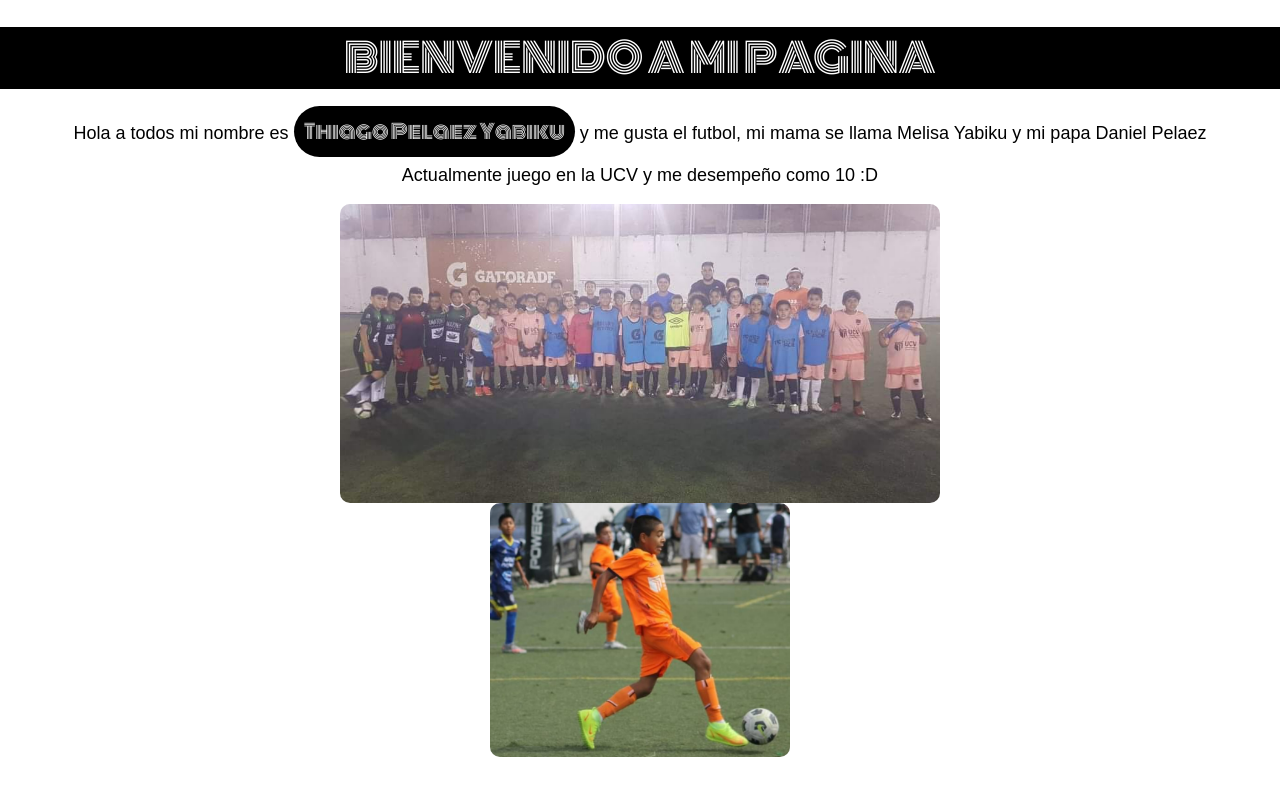
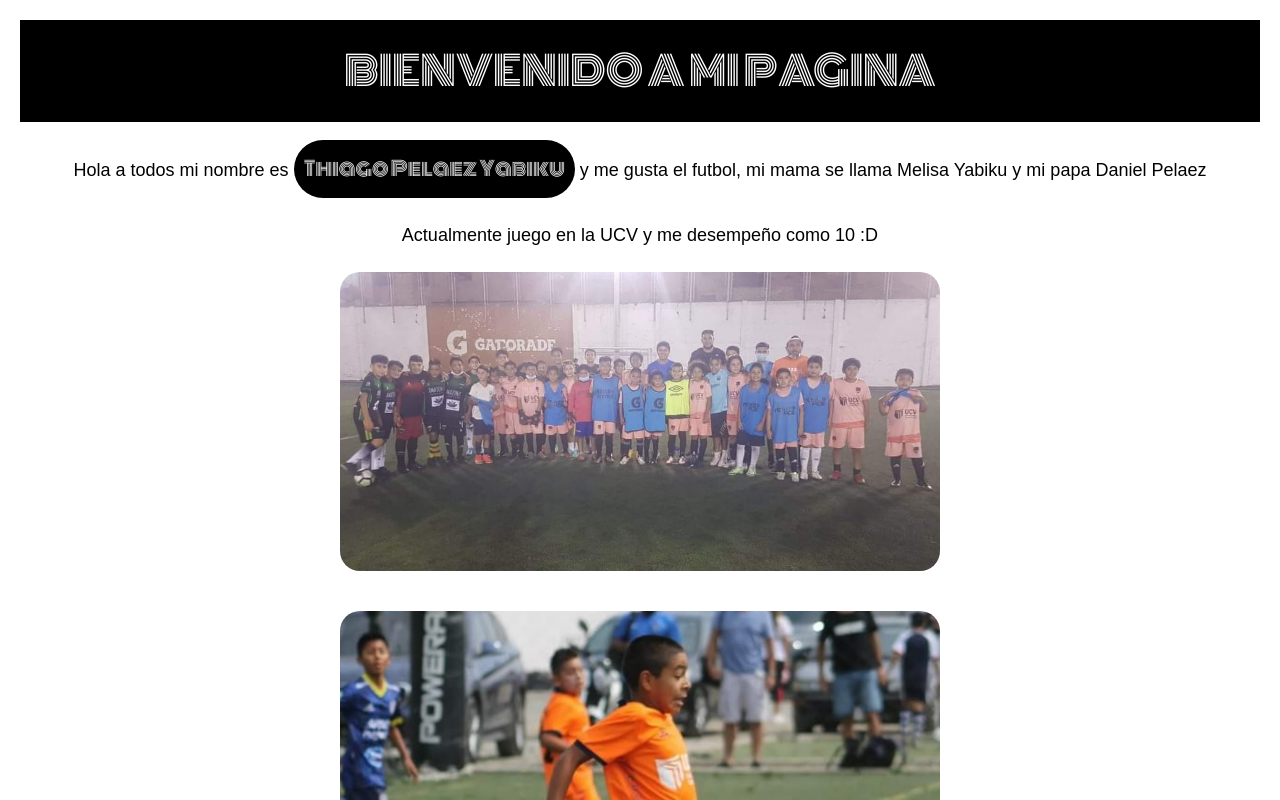
Before and after one commit to seysdev/mipagina-thiago, a plain HTML site: page index.html in a window 1280 px wide. Shown: the top 800 px of the page. Drawn offline with Linux system fonts and the light colour scheme.

Commit message:
cambios estilos

```diff
--- a/estilos.css
+++ b/estilos.css
@@ -1,5 +1,6 @@
 body {
     margin: 0;
+    padding: 20px;
 }
 
 h1 {
@@ -9,6 +10,8 @@ h1 {
     font-weight: normal;
     background: black;
     color: white;
+    margin: 0;
+    padding: 20px;
 }
 
 span {
@@ -18,16 +21,21 @@ span {
     color: white;
     padding: 10px;
     border-radius: 30px;
+    display: inline-block;
 }
 
 p {
     text-align: center;
     font-family: arial;
     font-size:18px;
+    line-height: 38px;
 }
 
 img {
     display: block;
     margin: auto;
-    border-radius: 10px;
+    border-radius: 20px;
+    max-width: 600px;
+    width: 100%;
+    margin-bottom: 40px;
 }
```
